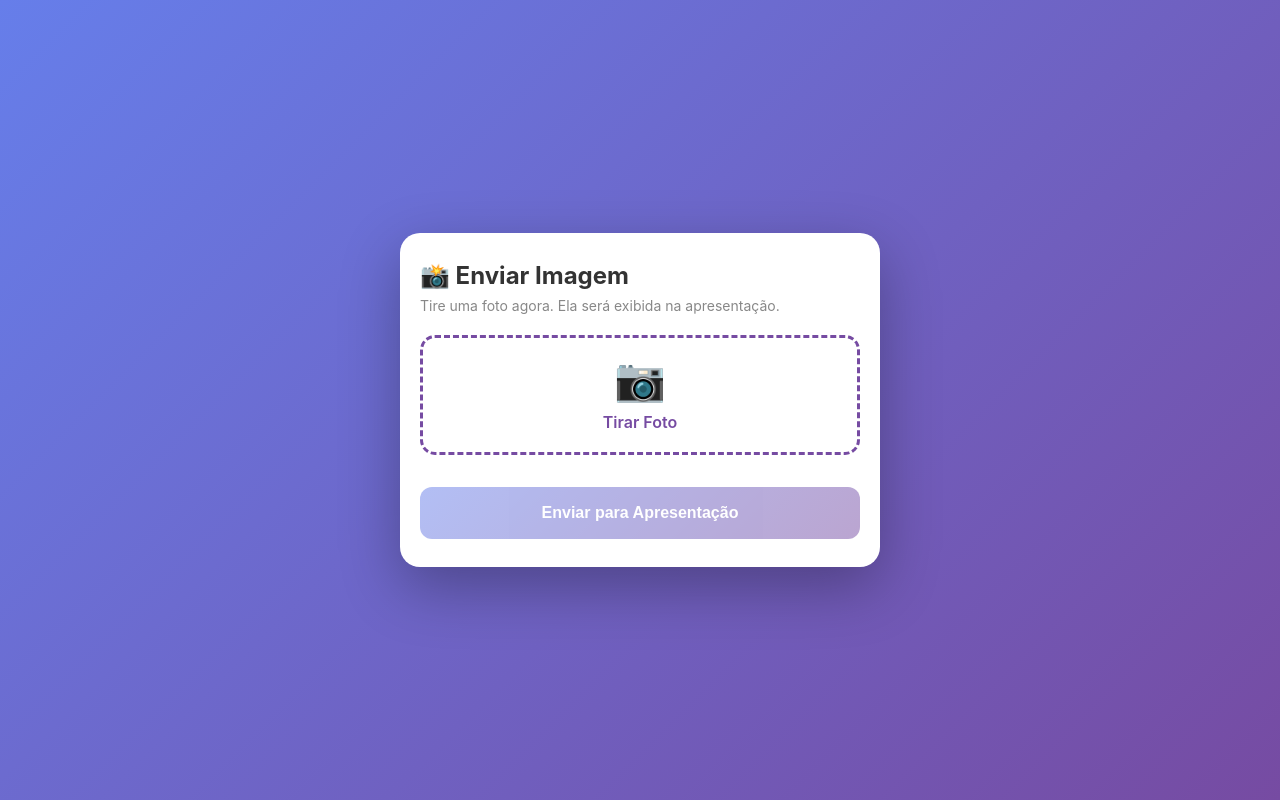
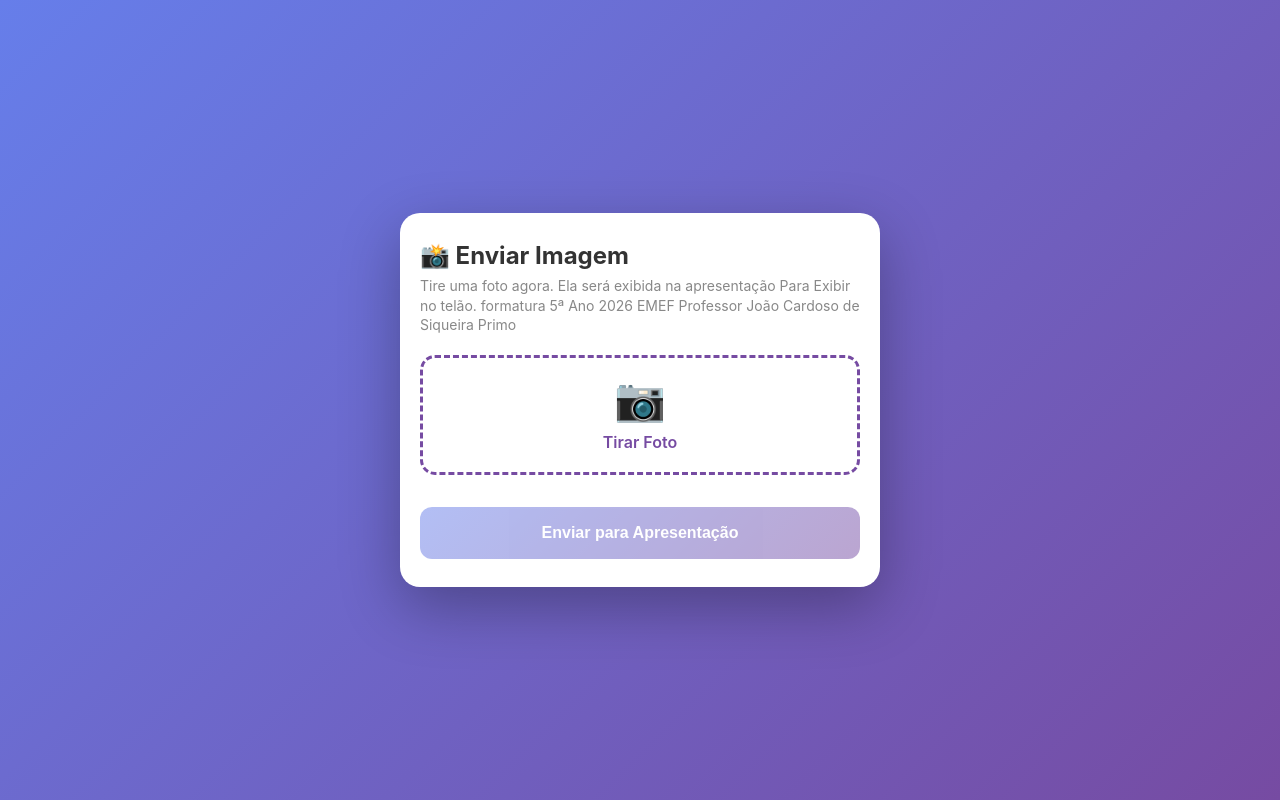
Before and after one commit to Kle182/slideshow, a plain HTML site: page upload.html in a window 1280 px wide. Drawn offline with Linux system fonts and the light colour scheme.

Commit message:
Add files via upload

```diff
--- a/upload.html
+++ b/upload.html
@@ -143,7 +143,8 @@
 
 <div class="card">
   <h1>📸 Enviar Imagem</h1>
-  <p class="sub">Tire uma foto agora. Ela será exibida na apresentação.</p>
+  <p class="sub">Tire uma foto agora. Ela será exibida na apresentação  Para Exibir no telão. formatura 5ª Ano 2026  EMEF Professor João Cardoso de Siqueira Primo</p>
+
 
   <div class="acoes">
     <!-- 🌟 ALTERAÇÃO AQUI: Botão da Galeria comentado -->
```
